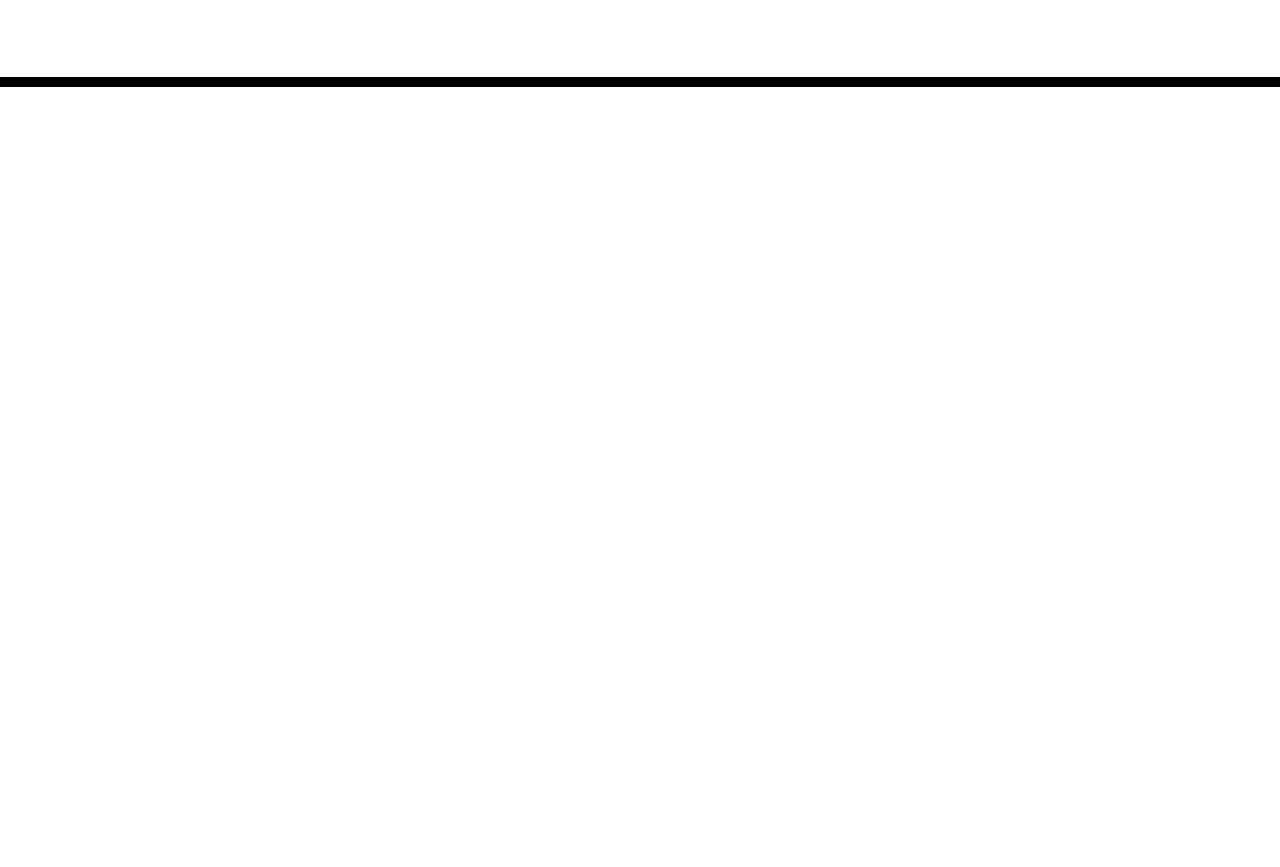
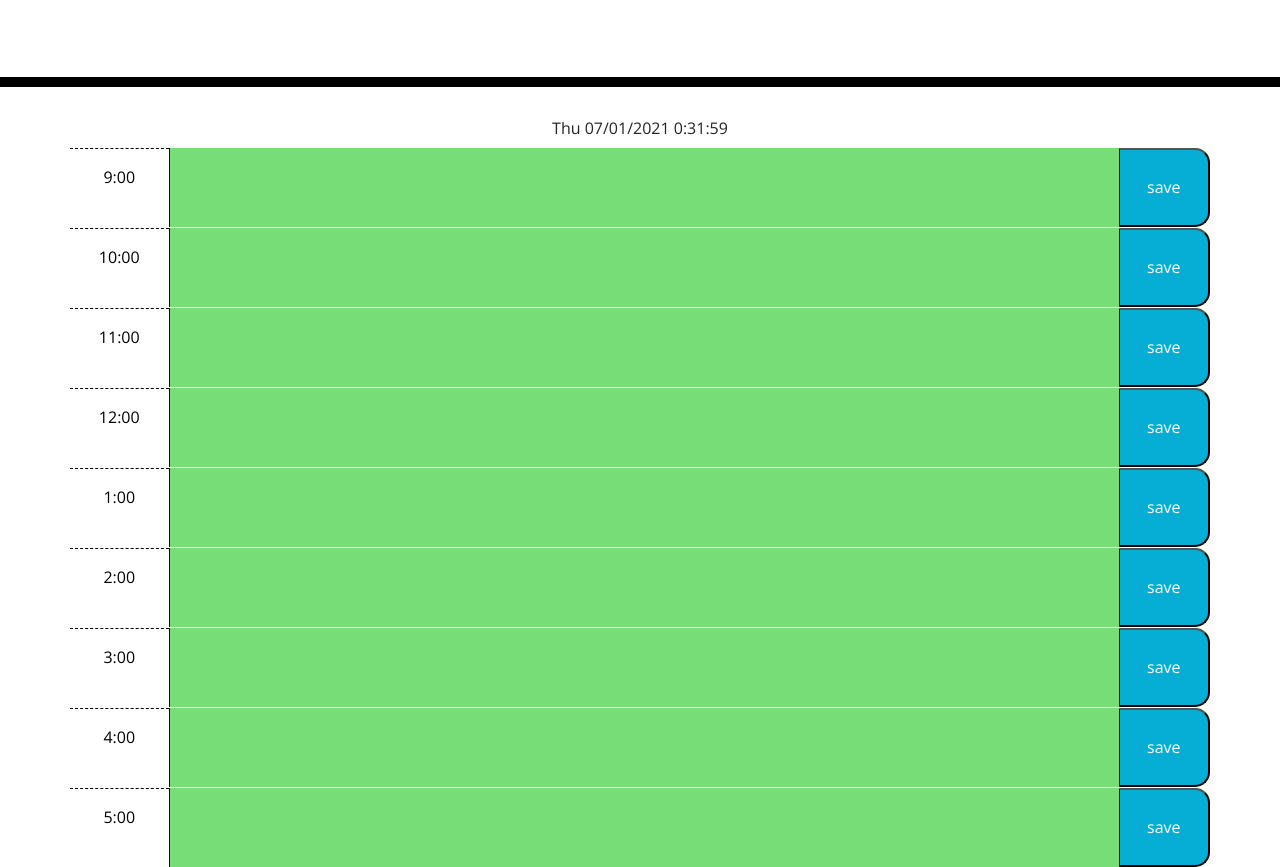
Before and after one commit to justinreese160/Day-Planner, a plain HTML site: page index.html in a window 1280 px wide. Shown: the part 181-1048 px from the top of the page. Before the commit the page ends 800 px from the top, so only its background shows below. Drawn offline with nearby package versions, Linux system fonts and the light colour scheme.

Commit message:
html, css, background colors in Jquery

```diff
--- a/index.html
+++ b/index.html
@@ -28,11 +28,108 @@
       <p class="lead">A simple calendar app for scheduling your work day</p>
       <p id="currentDay" class="lead"></p>
     </header>
+    <h1 id="currentTime"></h1>
+
     <div class="container">
-      <!-- Timeblocks go here -->
+      <div id="9" class="row time-block">
+
+        <div class="col hour">9:00</div>
+
+
+        <textarea class="col-10 description"></textarea>
+
+
+        <button class="col saveBtn">save</button>
+      </div>
+      <div id="10" class="row time-block">
+
+        <div class="col hour">10:00</div>
+
+
+        <textarea class="col-10 description"></textarea>
+
+
+        <button class="col saveBtn">save</button>
+      </div>
+      <div id="11" class="row time-block">
+
+        <div class="col hour">11:00</div>
+
+
+        <textarea class="col-10 description"></textarea>
+
+
+        <button class="col saveBtn">save</button>
+      </div>
+      <div id="12" class="row time-block">
+
+        <div class="col hour">12:00</div>
+
+
+        <textarea class="col-10 description"></textarea>
+
+
+        <button class="col saveBtn">save</button>
+      </div>
+      <div id="1" class="row time-block">
+
+        <div class="col hour">1:00</div>
+
+
+        <textarea class="col-10 description"></textarea>
+
+
+        <button class="col saveBtn">save</button>
+      </div>
+      <div id="2" class="row time-block">
+
+        <div class="col hour">2:00</div>
+
+
+        <textarea class="col-10 description"></textarea>
+
+
+        <button class="col saveBtn">save</button>
+      </div>
+      <div id="3" class="row time-block">
+
+        <div class="col hour">3:00</div>
+
+
+        <textarea class="col-10 description"></textarea>
+
+
+        <button class="col saveBtn">save</button>
+      </div>
+      <div id="4" class="row time-block">
+
+        <div class="col hour">4:00</div>
+
+
+        <textarea class="col-10 description"></textarea>
+
+
+        <button class="col saveBtn">save</button>
+      </div>
+      <div id="5" class="row time-block">
+
+        <div class="col hour">5:00</div>
+
+
+        <textarea class="col-10 description"></textarea>
+
+
+        <button class="col saveBtn">save</button>
+      </div>
+
+
+
+
     </div>
+
 
     <script src="https://cdnjs.cloudflare.com/ajax/libs/jquery/3.2.1/jquery.min.js"></script>
     <script src="https://cdnjs.cloudflare.com/ajax/libs/moment.js/2.24.0/moment.min.js"></script>
+    <script src="planner.js"></script>
   </body>
 </html>
--- /dev/null
+++ b/planner.js
@@ -0,0 +1,20 @@
+window.setInterval(function () {
+    $('#currentTime').html(moment().format('ddd MM/DD/YYYY H:mm:ss'))
+}, 1000);
+
+$('.time-block').each(function() {
+    var hour = moment().hours()
+    var currentTime = (parseInt($(this).attr('id')))
+    if (hour > currentTime ){
+        $(this).removeClass("present")
+        $(this).addClass("past")
+    }
+    else if (hour === currentTime){
+        $(this).removeClass("future")
+        $(this).addClass("present")
+    }
+    else {
+        $(this).addClass("future")
+    }
+
+})
--- a/style.css
+++ b/style.css
@@ -34,12 +34,14 @@ textarea {
   white-space: pre-wrap;
   height: 80px;
   border-top: 1px solid white;
+  background-color: grey;
 }
 
 .hour {
   background-color: #ffffff;
   color: #000000;
   border-top: 1px dashed #000000;
+  padding: 20px;
 }
 
 .past {
@@ -69,3 +71,14 @@ textarea {
   font-size: 20px;
   transition: all 0.3s ease-in-out;
 }
+
+
+
+.h1, h1 {
+  display: flex;
+  text-align: center;
+  font-size: 1rem;
+  justify-content: center;
+
+
+}
```
